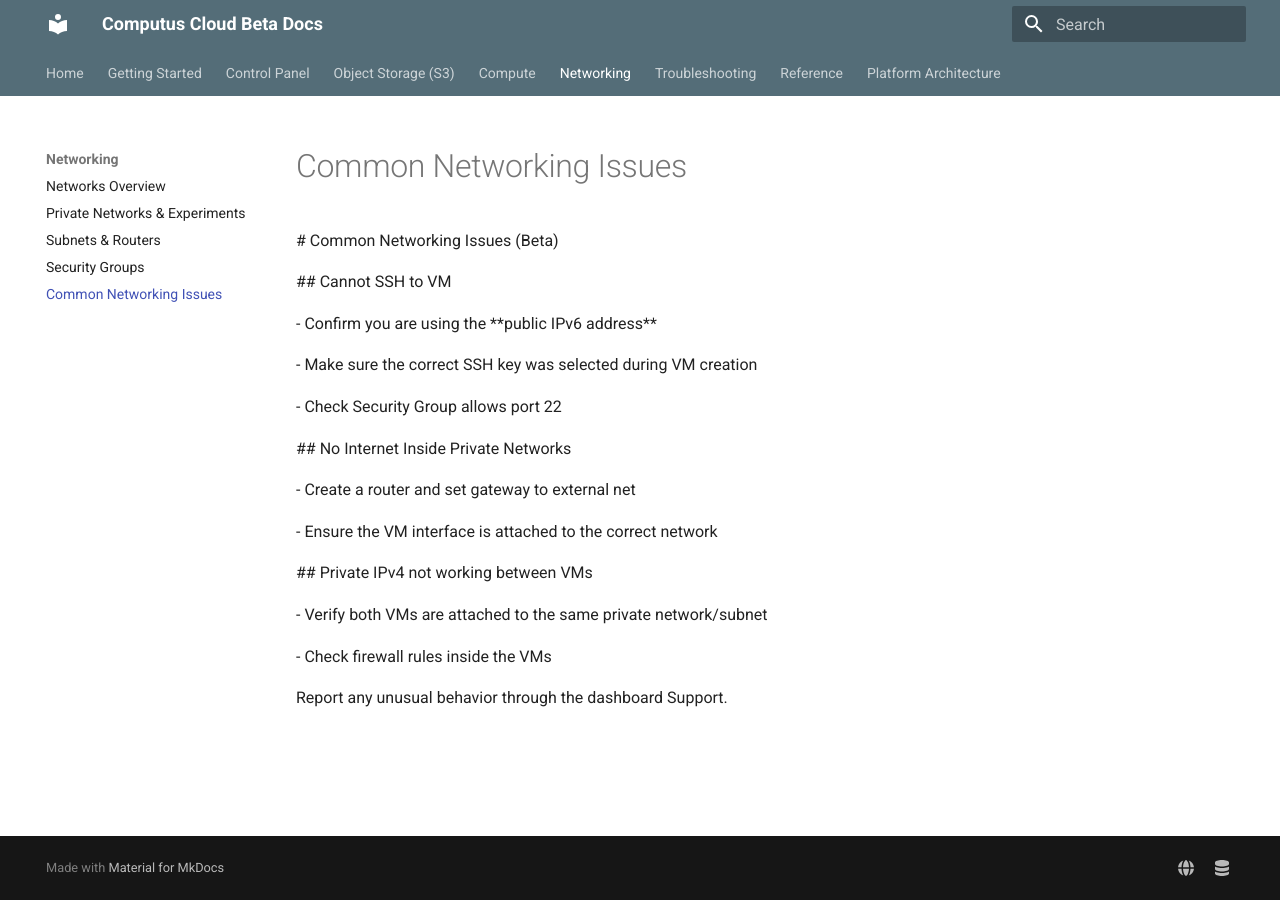
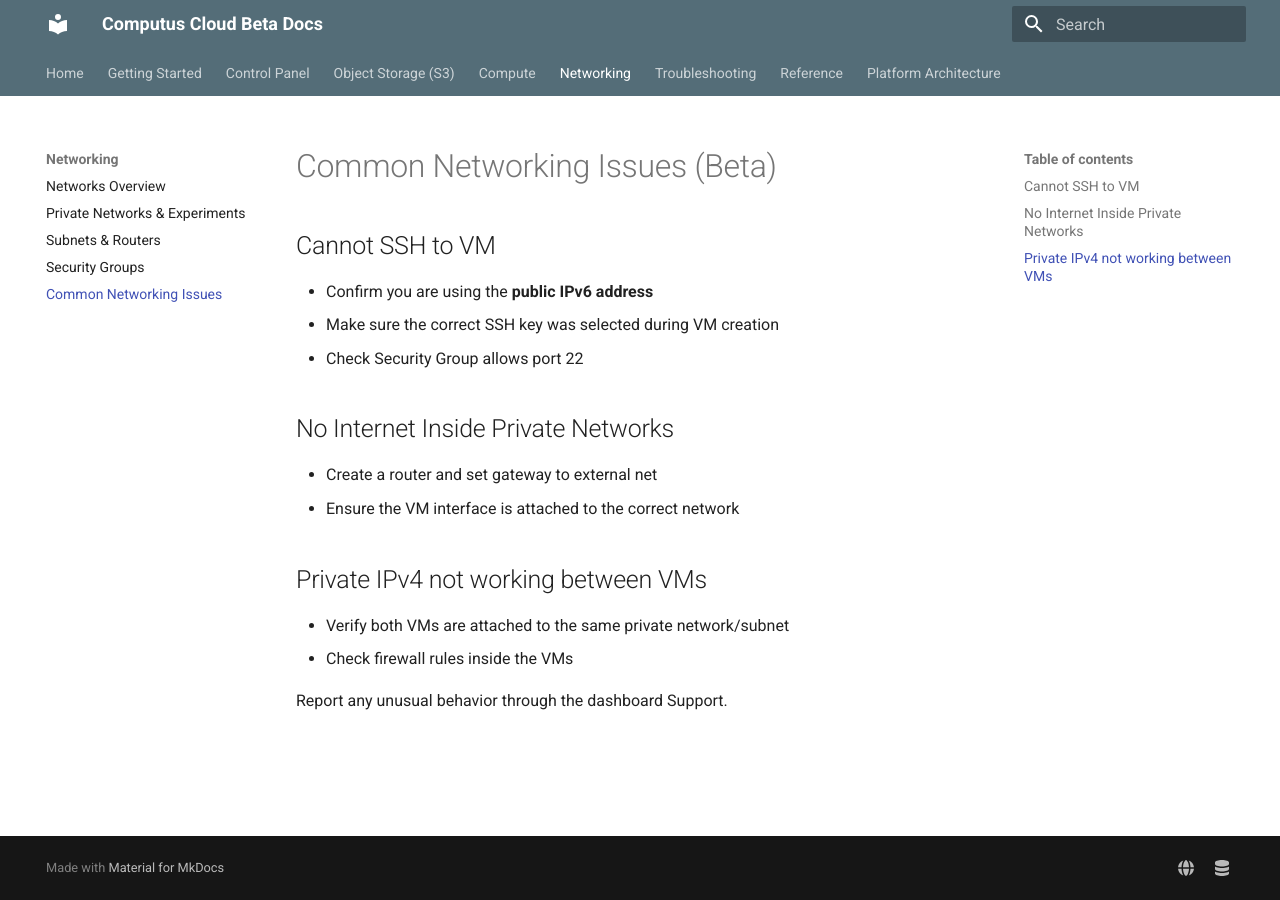
Before and after one commit to LordTeruki/my-docs, an MkDocs documentation site: the page built from docs/networking/common-networking-issues.md, in a window 1280 px wide. Built offline with MkDocs 1.6.1 and Material for MkDocs 9.7.7, drawn with Linux system fonts in a browser that asks for light colours.

Commit message:
fix common networking issues markdown

```diff
--- a/docs/networking/common-networking-issues.md
+++ b/docs/networking/common-networking-issues.md
@@ -1,37 +1,19 @@
-\# Common Networking Issues (Beta)
+# Common Networking Issues (Beta)
 
+## Cannot SSH to VM
 
+- Confirm you are using the **public IPv6 address**
+- Make sure the correct SSH key was selected during VM creation
+- Check Security Group allows port 22
 
-\## Cannot SSH to VM
+## No Internet Inside Private Networks
 
+- Create a router and set gateway to external net
+- Ensure the VM interface is attached to the correct network
 
+## Private IPv4 not working between VMs
 
-\- Confirm you are using the \*\*public IPv6 address\*\*
-
-\- Make sure the correct SSH key was selected during VM creation
-
-\- Check Security Group allows port 22
-
-
-
-\## No Internet Inside Private Networks
-
-
-
-\- Create a router and set gateway to external net
-
-\- Ensure the VM interface is attached to the correct network
-
-
-
-\## Private IPv4 not working between VMs
-
-
-
-\- Verify both VMs are attached to the same private network/subnet
-
-\- Check firewall rules inside the VMs
-
-
+- Verify both VMs are attached to the same private network/subnet
+- Check firewall rules inside the VMs
 
 Report any unusual behavior through the dashboard Support.
```
